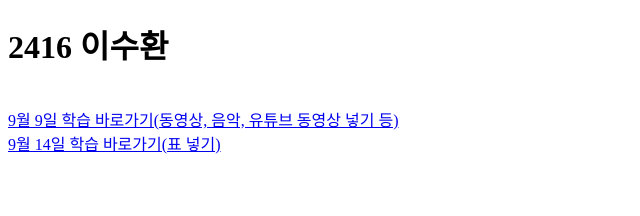
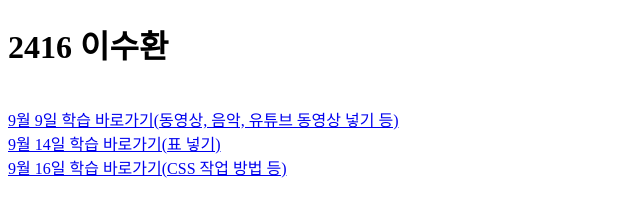
Before and after one commit to NOKOMIZ/lsh_web, a plain HTML site: page index.html in a window 1280 px wide. Shown: the whole page, without its empty margins (0-640 px from the left). Drawn offline with Linux system fonts and the light colour scheme.

Commit message:
Update index.html

```diff
--- a/index.html
+++ b/index.html
@@ -11,6 +11,8 @@
     <a href="https://nokomiz.github.io/lsh_web/2416이수환(0909).html" target=“_blank”>9월 9일 학습 바로가기(동영상, 음악, 유튜브 동영상 넣기 등)</a>
     <br>
     <a href="https://nokomiz.github.io/lsh_web/2416(20200914).html" target=“_blank”>9월 14일 학습 바로가기(표 넣기)</a>
+    <br>
+    <a href="https://nokomiz.github.io/lsh_web/2416(20200916).html" target=“_blank”>9월 16일 학습 바로가기(CSS 작업 방법 등)</a>
 </body>
 
 </html>
```
